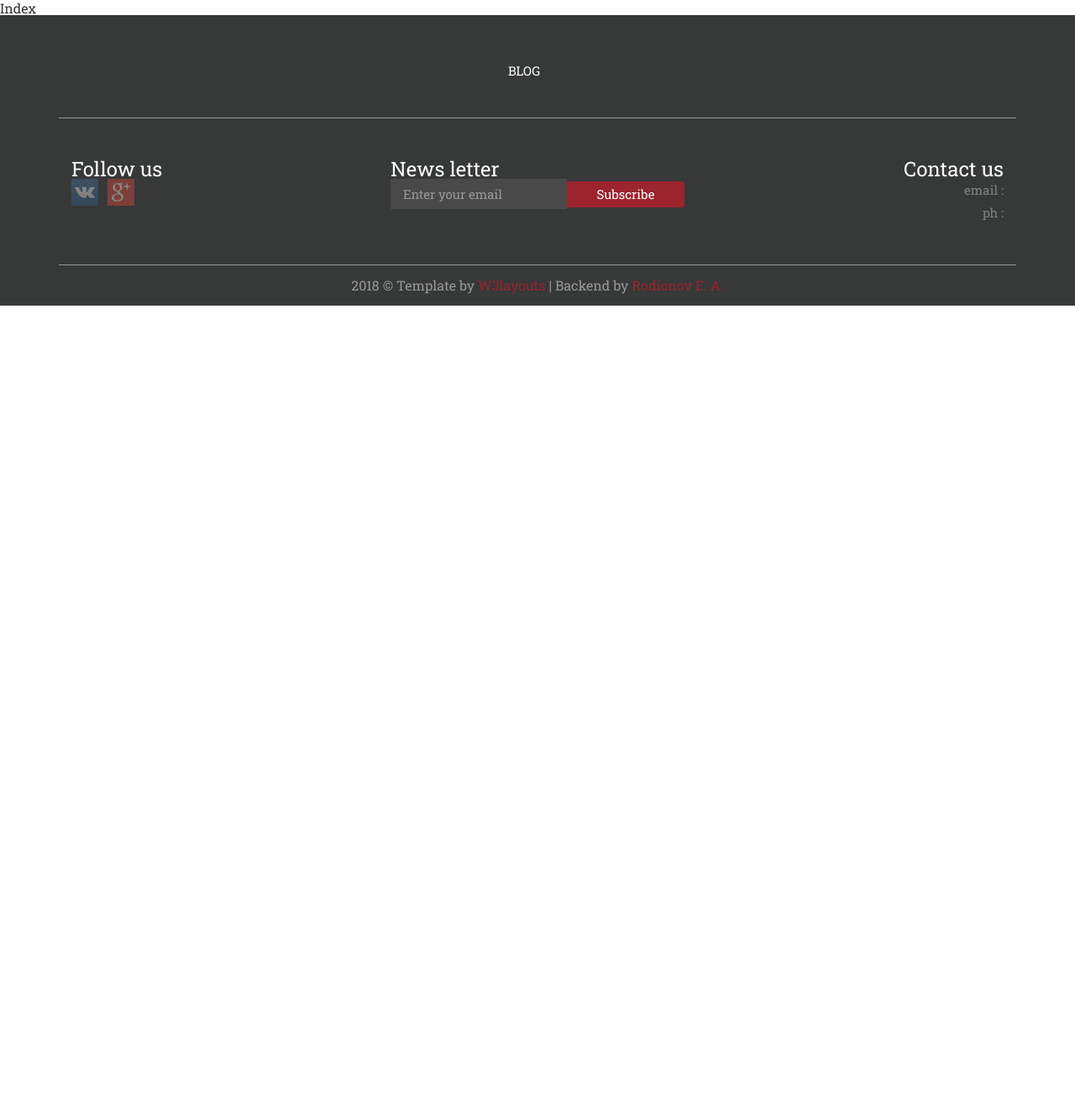
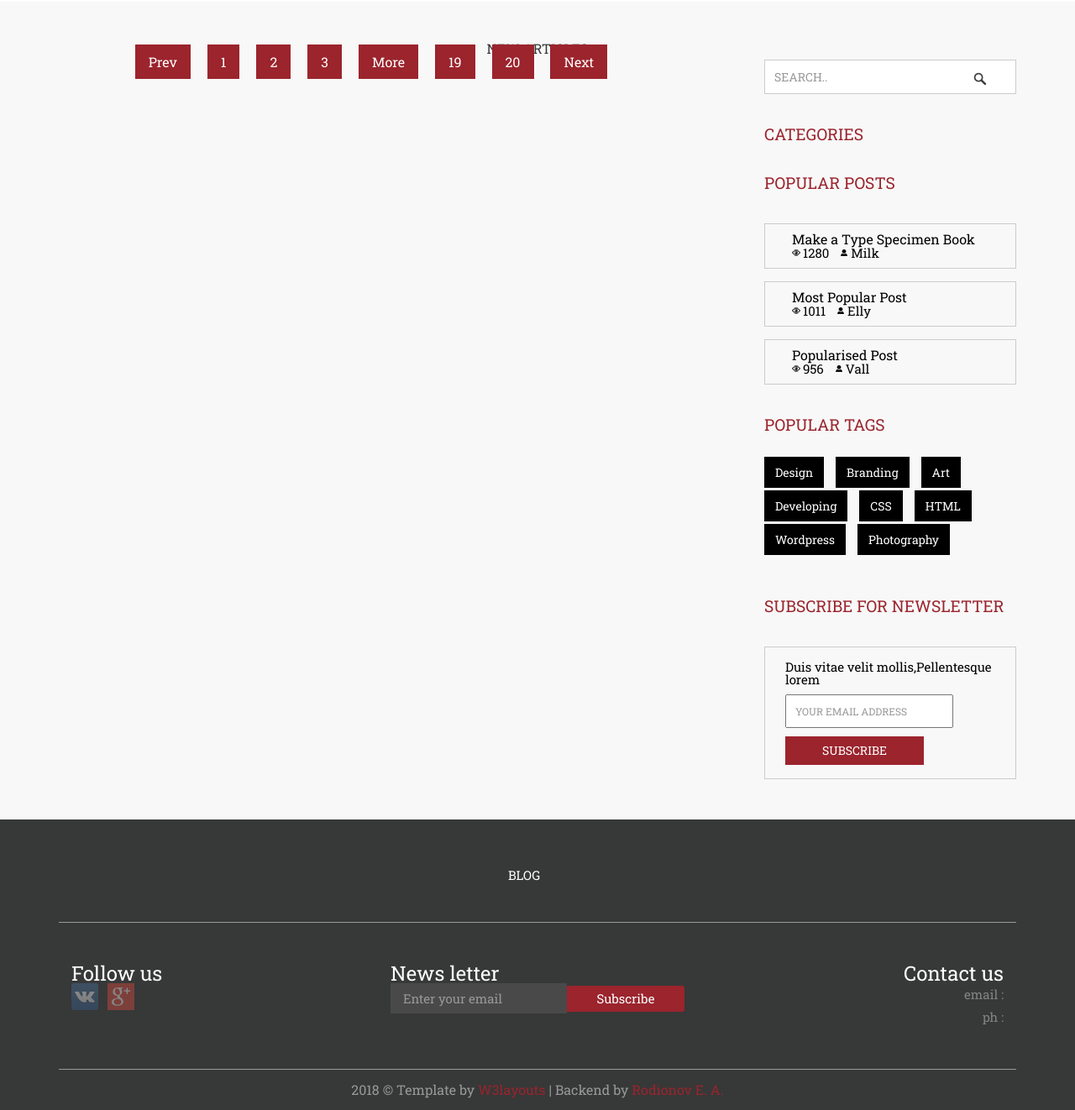
Before and after one commit to Razevel/s-blog, a Yii app: template views/Blog/index.php in a window 1280 px wide. Shown: the part 77-1399 px from the top of the page at 84% size. Before the commit the page ends 441 px from the top, so only its background shows below. Run offline with PHP 8.4 and a stand-in for Yii, Linux system fonts and the light colour scheme; the template is opened without the code that fills it, so the values that code supplies are empty; some libraries are stand-ins or nearby versions; some web fonts are replaced.

Commit message:
small fixs

```diff
--- a/config/params.php
+++ b/config/params.php
@@ -11,4 +11,8 @@
     	'ru-RU',
     	'en-US',
     ],
+    'mainPageRules' => [
+        'aticlesCount' => '3',
+
+    ]
 ];
--- a/views/Blog/index.php
+++ b/views/Blog/index.php
@@ -2,9 +2,107 @@
 
 use app\components\CategoryNav\CategoryNav;
 
-$this->title = Yii::t('app','Home').' - SmileBlog.ru';
+use \yii\helpers\StringHelper;
+use yii\helpers\Url;
+
+$this->title = Yii::t('app','New articles').' - SmileBlog.ru';
 ?>
 
+<div class="blog">
+	<div class="container">
 
-<h1>Index</h1>
-<?=CategoryNav::widget(); ?>
+		<div class="blog-main">
+			<div class="blog-top"><?=Yii::t('app', 'NEW ARTICLES')?></div>
+
+			<div class="col-md-8 blog-left">
+
+			<?php foreach ($model['articles'] as $article): ?>
+
+				<?php
+					$img_path = Url::to('@web/images/articles/'.$article['image']);
+					$pub_time = strtotime($article['pub_date']);
+				?>
+
+				<div class="blog-section">
+					<a href="single.html"> <img src="<?=$img_path?>" alt="<?=$article['title']?>"/></a>
+				 	<div class="grid">
+				 	 	<div class="grid-left">
+					   	  	<span class="f"> </span>
+					      	<h3><?=date('d', $pub_time)?></h3>
+					      	<p><?=date('M', $pub_time)?></p>
+				   		</div>
+				 		<div class="grid-right">
+					   	  	<a href="#">
+					   	  		<h3><?=$article['title']?></h3>
+					   	  	</a>
+					   	   	<ul class="blog-list">
+					   	   	  	<li><span class="mike"> </span><a href="#">admin</a></li>
+					   	   	  	<li><span class="box"> </span><a href="#"><?=$article['category_id']?></a></li>
+					   	   	   	<li><span class="comm"> </span><a href="#">
+					   	   	   		<?=Yii::t('app', 'Comments')?> (0)</a></li>
+					   	   	</ul>
+					   	   	<p><?=StringHelper::truncate($article['text'], 150, '...')?></p>
+					   	   	<a class="bwn" href="single.html"><?=Yii::t('app', 'READ MORE')?></a>
+				   		</div>
+				   		<div class="clearfix"> </div>
+					</div>
+				</div>
+
+
+			 <?php endforeach; ?>
+
+
+
+
+
+			 <div class="pag-nations">
+					<ul class="p_n-list">
+						<li><a href="#">Prev</a></li>
+						<li><a href="#">1</a></li>
+						<li><a href="#">2</a></li>
+						<li><a href="#">3</a></li>
+						<li><a href="#">More</a></li>
+						<li><a href="#">19</a></li>
+						<li><a href="#">20</a></li>
+						<li><a href="#">Next</a></li>
+					</ul>
+				</div>
+			</div>
+			<div class="col-md-4 blog-right">
+				<div class="sear">
+					<input type="text" value="SEARCH.." onfocus="this.value = '';" onblur="if (this.value == '') {this.value = 'SEARCH..';}"/>
+					<input type="submit" value="">
+				</div>
+
+				<h3> <?=Yii::t('app', 'CATEGORIES')?></h3>
+				<?=CategoryNav::widget(); ?>
+				<h3>POPULAR POSTS</h3>
+				<ul class="popular">
+					<li><h5> Make a Type Specimen Book</h5><span class="g"> </span><a href="#">1280</a><span class="h"> </span><a href="#">Milk</a></li>
+					<li><h5>Most Popular Post</h5><span class="g"> </span><a href="#">1011</a><span class="h"> </span><a href="#">Elly</a></li>
+					<li><h5> Popularised Post</h5><span class="g"> </span><a href="#">956</a><span class="h"> </span><a href="#">Vall</a></li>
+				</ul>
+				<h3>POPULAR TAGS</h3>
+				<ul class="popular-tag">
+					<li><a href="#">Design</a></li>
+					<li><a href="#">Branding</a></li>
+					<li><a href="#">Art</a></li>
+					<li><a href="#">Developing</a></li>
+					<li><a href="#">CSS</a></li>
+					<li><a href="#">HTML</a></li>
+					<li><a href="#">Wordpress</a></li>
+					<li><a href="#">Photography</a></li>
+				</ul>
+				<h3>SUBSCRIBE FOR NEWSLETTER</h3>
+				<div class="subscribe">
+					<p>Duis vitae velit mollis,Pellentesque lorem</p>
+				<div class="sub">
+					<input type="text" value="YOUR EMAIL ADDRESS" onfocus="this.value = '';" onblur="if (this.value == '') {this.value = 'YOUR EMAIL ADDRESS';}"/>
+					<input type="submit" value="SUBSCRIBE">
+				</div>
+			</div>
+			<div class="clearfix"> </div>
+		</div>
+	</div>
+</div>
+</div>
--- a/views/layouts/main.php
+++ b/views/layouts/main.php
@@ -56,7 +56,7 @@
     <div class="container">
         <div class="header">
             <div class="logo">
-                <a href="<?=Url::to(['site/index']);?>">
+                <a href="<?=Url::to(['blog/index']);?>">
                     <img src="<?=Url::to('@web/images/logo.png')?>" alt="SmileBlog Logo"/>
                 </a>
             </div>
@@ -66,7 +66,7 @@
             <div class="clear"> </div>
             <div class="navg">
                 <ul class="res">
-                    <li><a class="active" href="<?=Url::to(['site/index']);?>"><?=Yii::t('app', 'BLOG')?></a></li>
+                    <li><a class="active" href="<?=Url::to(['blog/index']);?>"><?=Yii::t('app', 'BLOG')?></a></li>
                 </ul>
                 <script>
                     $( "span.menu").click(function() {
@@ -88,7 +88,7 @@
             <div class="footer-navg">
                 <ul>
                     <li>
-                        <a class="active" href="<?=Url::to(['site/index']);?>"><?=Yii::t('app', 'BLOG')?></a>
+                        <a class="active" href="<?=Url::to(['blog/index']);?>"><?=Yii::t('app', 'BLOG')?></a>
                     </li>
                 </ul>
             </div>
--- a/web/css/widgetcategoties.css
+++ b/web/css/widgetcategoties.css
@@ -31,10 +31,9 @@
   color: #ffffff;
   background-color: #a0f6aa;
   overflow: hidden;
-  width: 90%;
-  max-width: 600px;
+  width: 100%;
   background: #4d5158;
-  margin: 4em auto;
+  margin: 10px auto;
   box-shadow: 0 4px 40px grey;
 }
 .cd-accordion-menu ul {
@@ -103,7 +102,7 @@
 .cd-accordion-menu a::after {
   /* image icon */
   left: 36px;
-  background: url(../img/cd-icons.svg) no-repeat -48px 0;
+  background: url(../images/cd-icons.svg) no-repeat -48px 0;
 }
 .cd-accordion-menu input[type=checkbox]:checked + label::before {
   /* rotate arrow */
```
Also changed, not shown: controllers/BlogController.php (+14 -7 lines), messages/ru/app.php (+9 -2 lines).
